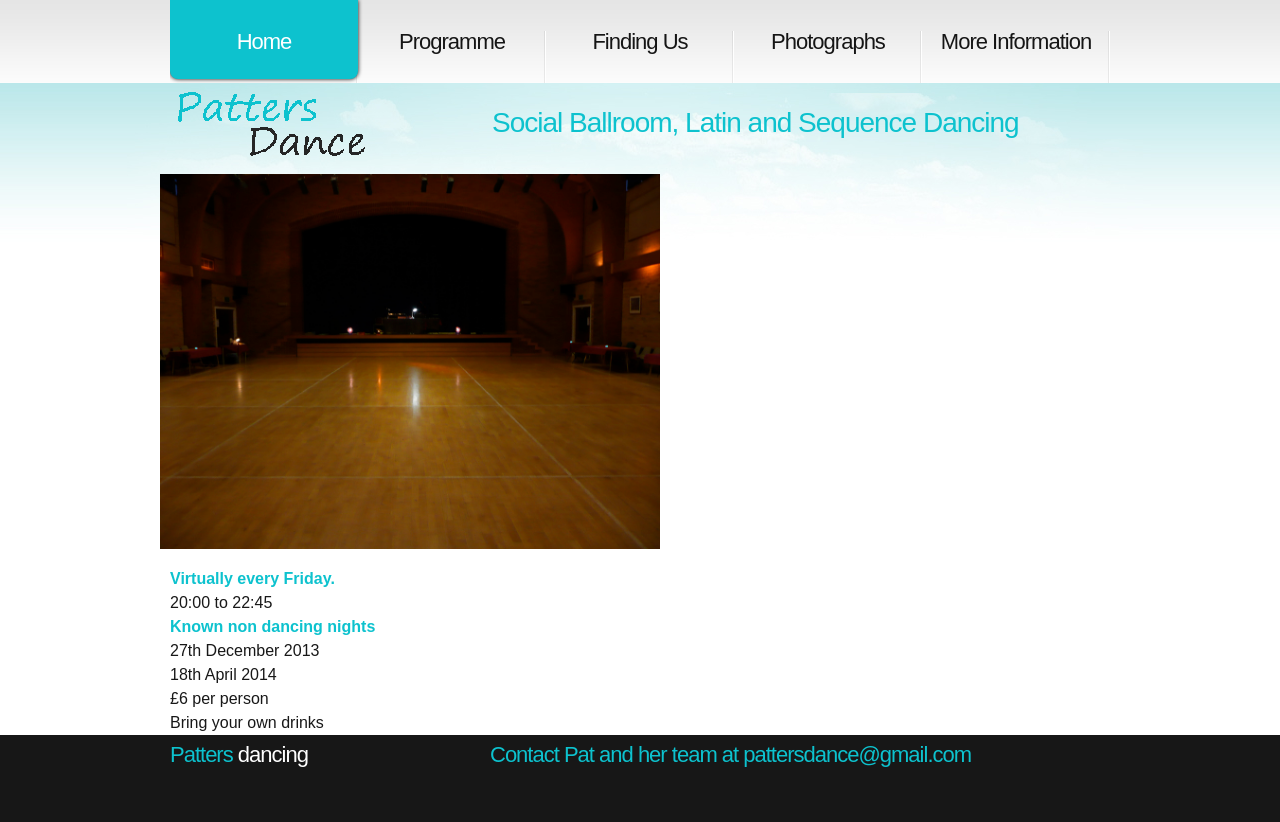
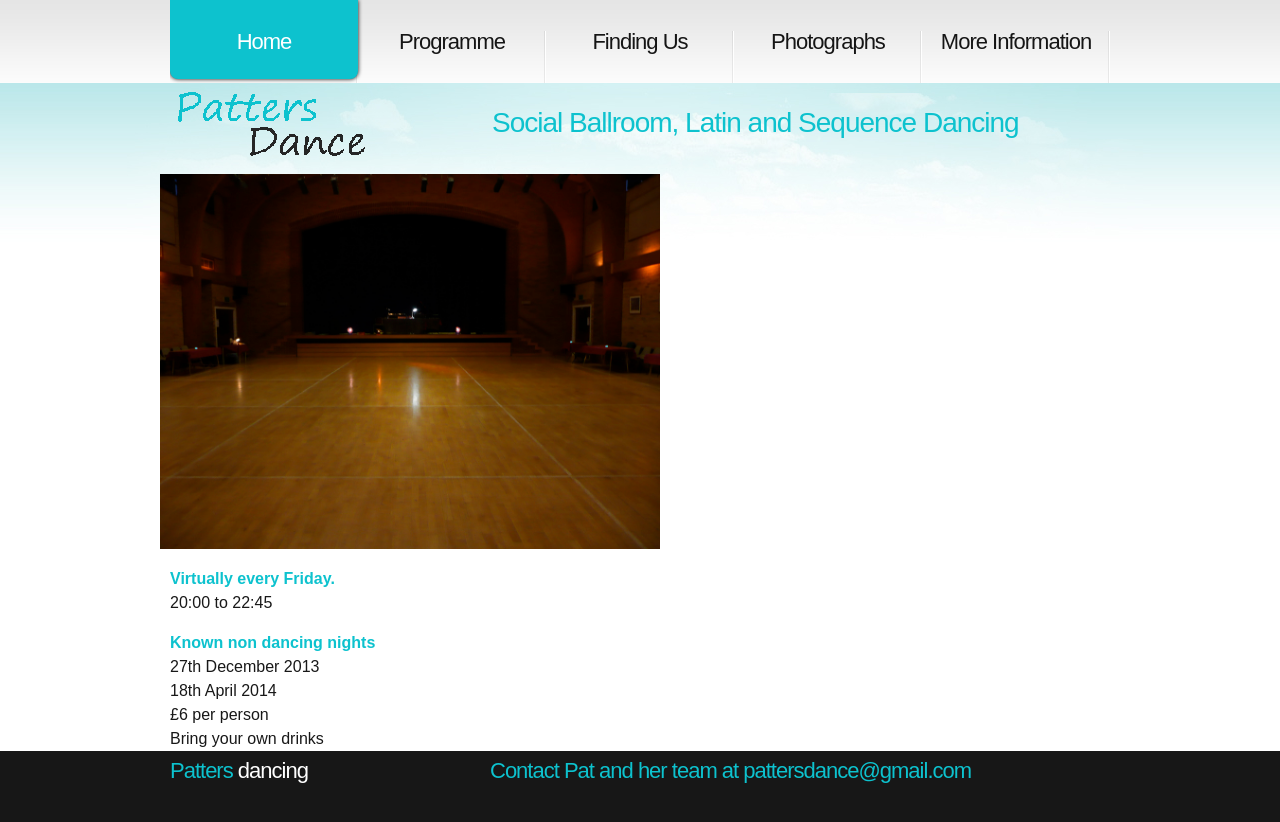
Before and after one commit to ramsayd/patters, a Jekyll site: the page built from 00_index.md, in a window 1280 px wide. Shown: the top 822 px of the page. Built offline with Jekyll 4.4.1, drawn with Linux system fonts in a browser that asks for light colours.

Commit message:
Update style.css

```diff
--- a/css/style.css
+++ b/css/style.css
@@ -303,3 +303,8 @@ a:hover,.menu li a,.list-1 li a,.list-2 li a,.link,.button,.logo,.footer-text a
   font-weight: bold;
   color:#0dc2ce;
 }
+
+.non-dancing
+{
+  padding-top: 1em;
+}
```
